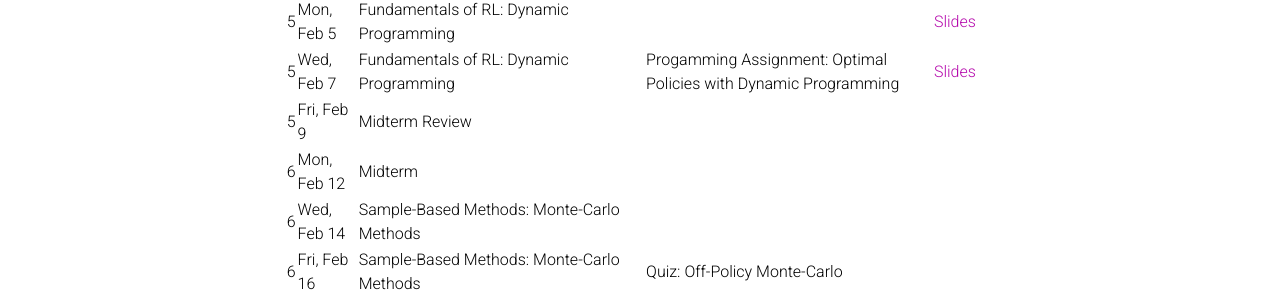
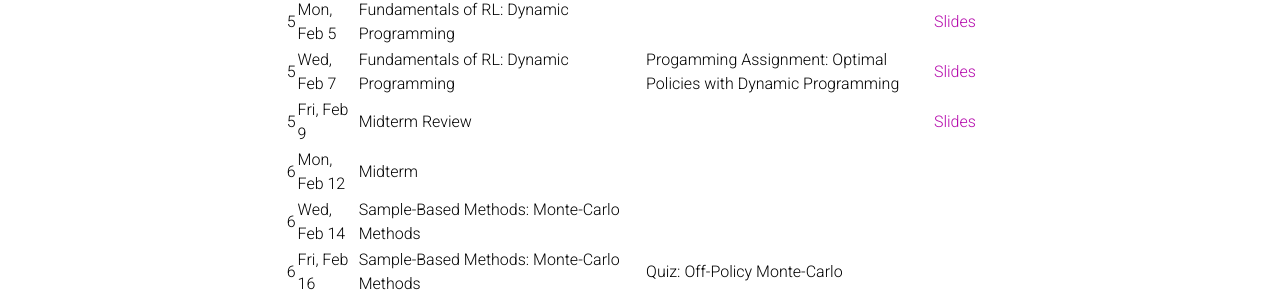
Before and after one commit to ScottJordan/scottjordan.github.io, a Jekyll site: the page built from _pages/courses/CMPUT365-W24.md, in a window 1280 px wide and 900 px high, scrolled down 1438 px. Shown: the part 533-838 px from the top of the window. Built offline with Jekyll 4.4.1, drawn with Linux system fonts in a browser that asks for light colours; comment, search, counter and statistics services are not loaded; a style sheet for code colours, icons or effects is not loaded.

Commit message:
added midterm review

```diff
--- a/_pages/courses/CMPUT365-W24.md
+++ b/_pages/courses/CMPUT365-W24.md
@@ -71,8 +71,8 @@
 | 4    | Wed, Jan 31  | Fundamentals of RL: Value Functions and Bellman Equations | Quiz: Value Functions and Bellman Equations 2 | [Slides]({{ site.url }}/assets/courses/CMPUT365-W24/Lecture_11_Exercises.pdf) |
 | 4    | Fri, Feb 2  | Fundamentals of RL: Dynamic Programming | Quiz: Dynamic Programming | [Slides]({{ site.url }}/assets/courses/CMPUT365-W24/Lecture_12_DynamicProgramming1.pdf)|
 | 5    | Mon, Feb 5  | Fundamentals of RL: Dynamic Programming | | [Slides]({{ site.url }}/assets/courses/CMPUT365-W24/Lecture_13_DynamicProgramming2.pdf)|
-| 5    | Wed, Feb 7  | Fundamentals of RL: Dynamic Programming | Progamming Assignment: Optimal Policies with Dynamic Programming | [Slides]({{ site.url }}/assets/courses/CMPUT365-W24/Lecture_14_DynamicProgramming4.pdf)|
-| 5    | Fri, Feb 9  | Midterm Review | | |
+| 5    | Wed, Feb 7  | Fundamentals of RL: Dynamic Programming | Progamming Assignment: Optimal Policies with Dynamic Programming | [Slides]({{ site.url }}/assets/courses/CMPUT365-W24/Lecture_14_DynamicProgramming3.pdf)|
+| 5    | Fri, Feb 9  | Midterm Review | | [Slides]({{ site.url }}/assets/courses/CMPUT365-W24/Lecture_15_MidtermReview.pdf) |
 | 6    | Mon, Feb 12  | Midterm | | |
 | 6    | Wed, Feb 14  | Sample-Based Methods: Monte-Carlo Methods |  | |
 | 6    | Fri, Feb 16  | Sample-Based Methods: Monte-Carlo Methods | Quiz: Off-Policy Monte-Carlo| |
```
Also changed, not shown: 1 other file.
